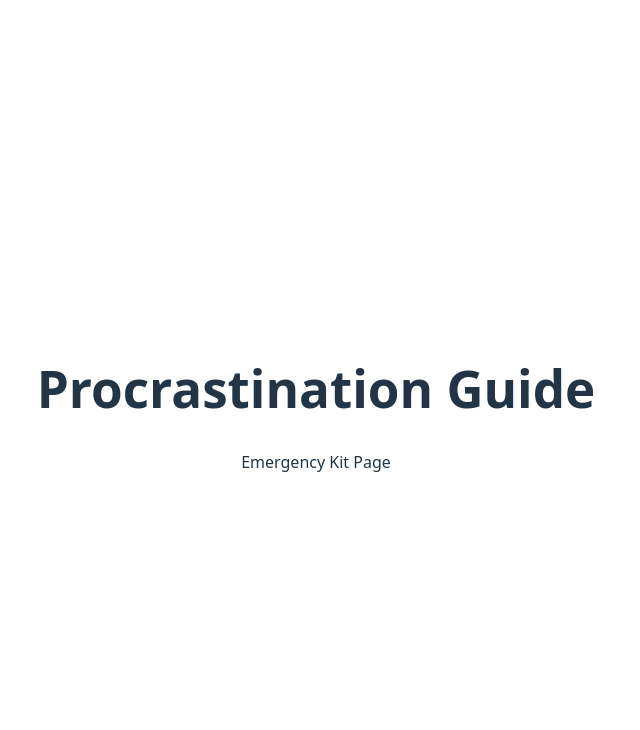
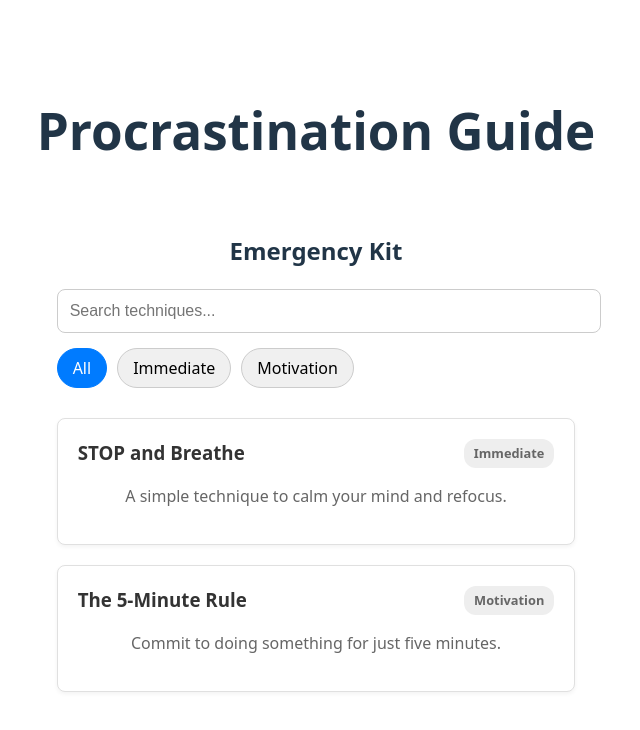
Before and after one commit to mayank-arora/rust-breaker, a React (Vite) app: page /emergency-kit in a window 1280 px wide. Shown: the top 730 px of the page, without its empty margins (324-964 px from the left). Built offline with nearby package versions, Linux system fonts and the light colour scheme.

Commit message:
feat: Implement emergency kit feature

```diff
--- /dev/null
+++ b/src/components/emergency-kit/EmergencyKit.css
@@ -0,0 +1,48 @@
+.emergency-kit-container {
+  max-width: 900px;
+  margin: 20px auto;
+  padding: 20px;
+}
+
+.filters {
+  display: flex;
+  flex-direction: column;
+  gap: 15px;
+  margin-bottom: 30px;
+}
+
+.search-bar {
+  width: 100%;
+  padding: 12px;
+  font-size: 1rem;
+  border: 1px solid #ccc;
+  border-radius: 8px;
+}
+
+.category-filters {
+  display: flex;
+  gap: 10px;
+  flex-wrap: wrap;
+}
+
+.category-filters button {
+  padding: 8px 15px;
+  border: 1px solid #ccc;
+  background-color: #f0f0f0;
+  cursor: pointer;
+  border-radius: 20px;
+  transition: all 0.2s;
+  text-transform: capitalize;
+}
+
+.category-filters button.active {
+  background-color: #007bff;
+  color: white;
+  border-color: #007bff;
+}
+
+.techniques-grid {
+  display: grid;
+  grid-template-columns: repeat(auto-fill, minmax(300px, 1fr));
+  gap: 20px;
+}
--- a/src/components/emergency-kit/EmergencyKit.tsx
+++ b/src/components/emergency-kit/EmergencyKit.tsx
@@ -1,7 +1,58 @@
-import React from "react";
+import React, { useState, useMemo } from "react";
+import { emergencyTechniques } from "../../data/emergencyKit";
+import TechniqueCard from "./TechniqueCard";
+import "./EmergencyKit.css";
 
 const EmergencyKit: React.FC = () => {
-  return <div>Emergency Kit Page</div>;
+  const [searchTerm, setSearchTerm] = useState("");
+  const [selectedCategory, setSelectedCategory] = useState("all");
+
+  const categories = useMemo(() => {
+    const allCategories = emergencyTechniques.map((t) => t.category);
+    return ["all", ...Array.from(new Set(allCategories))];
+  }, []);
+
+  const filteredTechniques = useMemo(() => {
+    return emergencyTechniques
+      .filter(
+        (technique) =>
+          selectedCategory === "all" || technique.category === selectedCategory
+      )
+      .filter((technique) =>
+        technique.title.toLowerCase().includes(searchTerm.toLowerCase())
+      );
+  }, [searchTerm, selectedCategory]);
+
+  return (
+    <div className="emergency-kit-container">
+      <h2>Emergency Kit</h2>
+      <div className="filters">
+        <input
+          type="text"
+          placeholder="Search techniques..."
+          className="search-bar"
+          value={searchTerm}
+          onChange={(e) => setSearchTerm(e.target.value)}
+        />
+        <div className="category-filters">
+          {categories.map((category) => (
+            <button
+              key={category}
+              className={selectedCategory === category ? "active" : ""}
+              onClick={() => setSelectedCategory(category)}
+            >
+              {category}
+            </button>
+          ))}
+        </div>
+      </div>
+      <div className="techniques-grid">
+        {filteredTechniques.map((technique) => (
+          <TechniqueCard key={technique.id} technique={technique} />
+        ))}
+      </div>
+    </div>
+  );
 };
 
 export default EmergencyKit;
--- /dev/null
+++ b/src/components/emergency-kit/TechniqueCard.css
@@ -0,0 +1,55 @@
+.technique-card {
+  background-color: #fff;
+  border: 1px solid #e0e0e0;
+  border-radius: 8px;
+  padding: 20px;
+  cursor: pointer;
+  transition: all 0.3s ease;
+  box-shadow: 0 2px 4px rgba(0,0,0,0.05);
+}
+
+.technique-card:hover {
+  transform: translateY(-5px);
+  box-shadow: 0 4px 12px rgba(0,0,0,0.1);
+}
+
+.card-header {
+  display: flex;
+  justify-content: space-between;
+  align-items: center;
+  margin-bottom: 10px;
+}
+
+.card-header h3 {
+  margin: 0;
+  color: #333;
+}
+
+.category-badge {
+  background-color: #eee;
+  padding: 5px 10px;
+  border-radius: 12px;
+  font-size: 0.8rem;
+  font-weight: bold;
+  color: #666;
+  text-transform: capitalize;
+}
+
+.technique-card p {
+  color: #666;
+}
+
+.card-content {
+  margin-top: 20px;
+  padding-top: 15px;
+  border-top: 1px solid #eee;
+}
+
+.card-content ol {
+  padding-left: 20px;
+  color: #555;
+}
+
+.card-content li {
+  margin-bottom: 8px;
+}
--- /dev/null
+++ b/src/components/emergency-kit/TechniqueCard.tsx
@@ -0,0 +1,43 @@
+import React, { useState } from "react";
+import "./TechniqueCard.css";
+
+interface Technique {
+  id: string;
+  title: string;
+  description: string;
+  category: string;
+  steps: string[];
+}
+
+interface TechniqueCardProps {
+  technique: Technique;
+}
+
+const TechniqueCard: React.FC<TechniqueCardProps> = ({ technique }) => {
+  const [isExpanded, setIsExpanded] = useState(false);
+
+  return (
+    <div
+      className={`technique-card ${isExpanded ? "expanded" : ""}`}
+      onClick={() => setIsExpanded(!isExpanded)}
+    >
+      <div className="card-header">
+        <h3>{technique.title}</h3>
+        <span className="category-badge">{technique.category}</span>
+      </div>
+      <p>{technique.description}</p>
+      {isExpanded && (
+        <div className="card-content">
+          <h4>Steps:</h4>
+          <ol>
+            {technique.steps.map((step, index) => (
+              <li key={index}>{step}</li>
+            ))}
+          </ol>
+        </div>
+      )}
+    </div>
+  );
+};
+
+export default TechniqueCard;
--- /dev/null
+++ b/src/data/emergencyKit.ts
@@ -0,0 +1,27 @@
+export const emergencyTechniques = [
+    {
+        id: 'stop-breathe',
+        title: 'STOP and Breathe',
+        description: 'A simple technique to calm your mind and refocus.',
+        category: 'immediate',
+        steps: [
+            "Stop what you're doing.",
+            'Take a slow, deep breath in for 4 counts.',
+            'Hold the breath for 4 counts.',
+            'Exhale slowly for 6 counts.',
+            'Repeat 3-5 times.'
+        ]
+    },
+    {
+        id: '5-minute-rule',
+        title: 'The 5-Minute Rule',
+        description: 'Commit to doing something for just five minutes.',
+        category: 'motivation',
+        steps: [
+            'Choose a task you\'ve been avoiding.',
+            'Set a timer for 5 minutes.',
+            'Work on the task without distractions until the timer goes off.',
+            'When the timer rings, you can either stop or, if you\'ve found your flow, continue working.'
+        ]
+    }
+];
```
